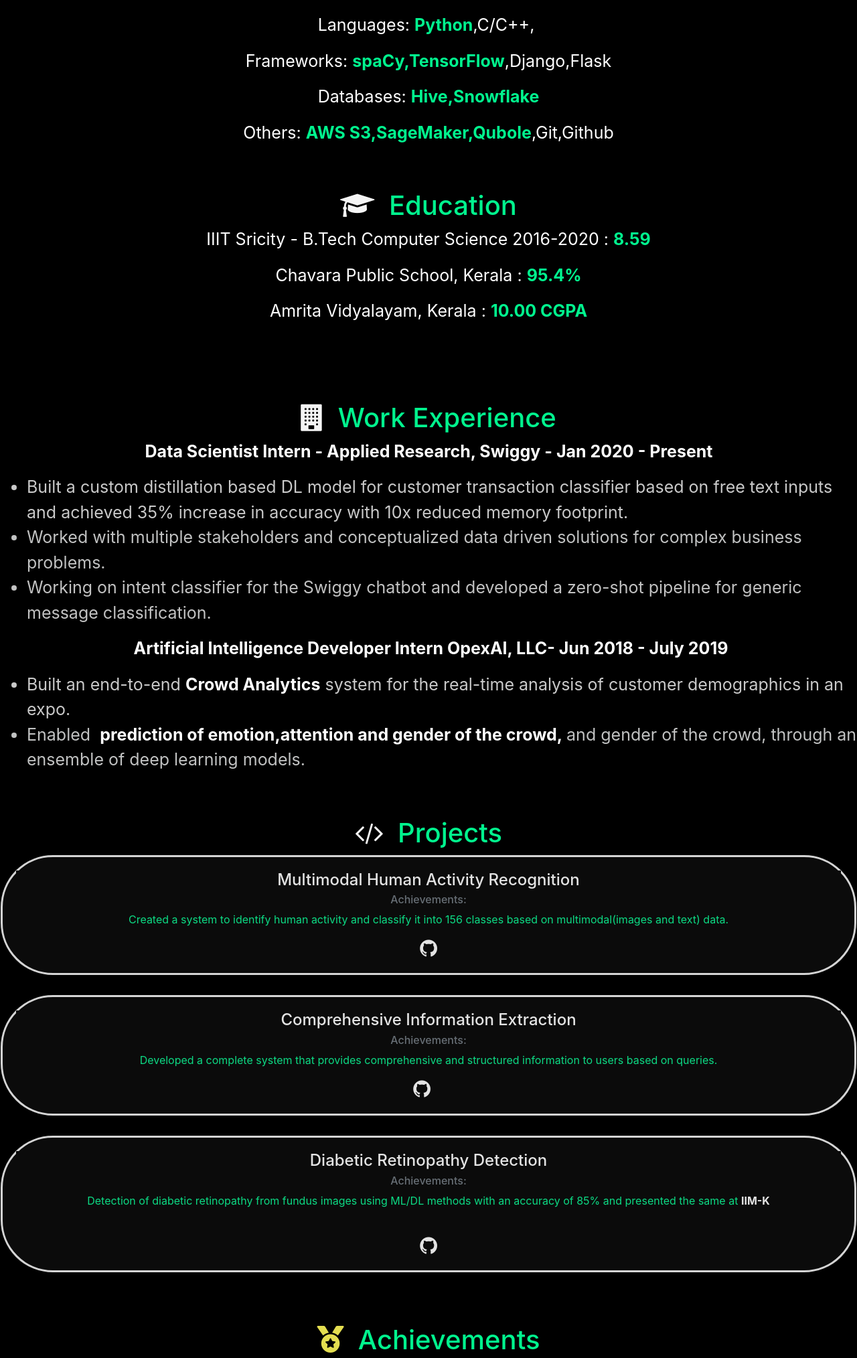
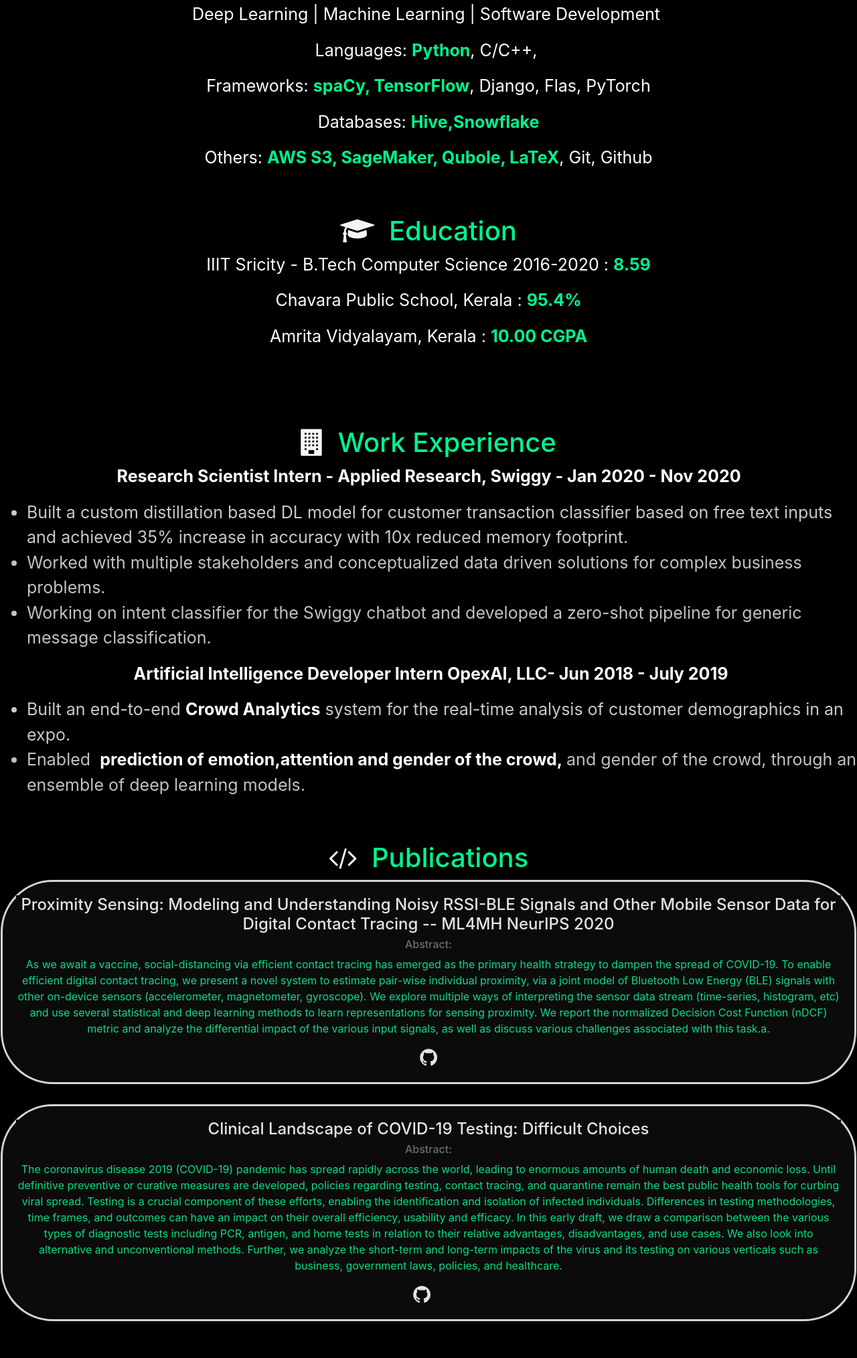
Before and after one commit to AbhinavTalari/rsk97.github.io, a plain HTML site: page index.html in a window 1280 px wide. Shown: the part 1202-3230 px from the top of the page at 67% size. Drawn offline with nearby package versions, Linux system fonts and the light colour scheme; files whose address does not match are found by name.

Commit message:
updated homepage with publications

```diff
--- a/index.html
+++ b/index.html
@@ -47,14 +47,14 @@
     </div>
     <div id="about-me">
         <h1 data-aos="fade-up" data-aos-duration="550" style="text-align: center;padding-top: 70px;color: rgb(0,255,148);">About Me</h1>
-        <p data-aos="fade-up" data-aos-duration="700" style="text-align: center;color: rgb(234,234,234);padding-left: 120px;padding-right: 120px;font-size: 25px;"><br>&nbsp; An extremely passionate Data Scientist with interest in NLP/CV and a knack to solve business problems through data driven methods, including the experience of shipping deep learning models to production.<br><br></p>
+        <p data-aos="fade-up" data-aos-duration="700" style="text-align: center;color: rgb(234,234,234);padding-left: 120px;padding-right: 120px;font-size: 25px;"><br>&nbsp; An extremely passionate Data Scientist (Researcher) with interest in Healthcare/NLP/CV and a knack to solve societal problems through data driven methods and technological innovations. Also, worked on shipping deep learning models to production to add value to the organisation.<br><br></p>
         <div>
             <h1 data-aos="fade" style="text-align: center;">Skills</h1>
             <p data-aos="fade" style="font-size: 25px;color: rgb(254,254,254);text-align: center;">Deep Learning | Machine Learning | Software Development&nbsp;</p>
-            <p data-aos="fade" style="font-size: 25px;color: rgb(254,254,254);text-align: center;">Languages: <strong style="color: rgb(1,244,142);">Python</strong>,C/C++,&nbsp;</p>
-            <p data-aos="fade" style="font-size: 25px;color: rgb(254,254,254);text-align: center;">Frameworks:&nbsp;<strong style="color: rgb(1,244,142);">spaCy,TensorFlow</strong>,Django,Flask</p>
+            <p data-aos="fade" style="font-size: 25px;color: rgb(254,254,254);text-align: center;">Languages: <strong style="color: rgb(1,244,142);">Python</strong>, C/C++,&nbsp;</p>
+            <p data-aos="fade" style="font-size: 25px;color: rgb(254,254,254);text-align: center;">Frameworks:&nbsp;<strong style="color: rgb(1,244,142);">spaCy, TensorFlow</strong>, Django, Flas, PyTorch</p>
             <p data-aos="fade" style="font-size: 25px;color: rgb(254,254,254);text-align: center;">Databases:&nbsp;<strong style="color: rgb(1,244,142);">Hive,Snowflake</strong></p>
-            <p data-aos="fade" style="font-size: 25px;color: rgb(254,254,254);text-align: center;">Others:&nbsp;<strong style="color: rgb(1,244,142);">AWS S3,SageMaker,Qubole</strong>,Git,Github</p>
+            <p data-aos="fade" style="font-size: 25px;color: rgb(254,254,254);text-align: center;">Others:&nbsp;<strong style="color: rgb(1,244,142);">AWS S3, SageMaker, Qubole, LaTeX</strong>, Git, Github</p>
         </div>
     </div>
     <div data-aos="fade" style="padding-top: 50px;padding-bottom: 50px;">
@@ -65,7 +65,7 @@
     </div>
     <div id="work-exp" style="padding-top: 50px;">
         <h1 data-aos="fade" style="text-align: center;"><i class="fa fa-building" style="color: rgb(245,245,245);"></i>&nbsp; Work Experience</h1>
-        <p data-aos="fade-up" style="font-size: 25px;text-align: center;padding-left: 50px;padding-right: 50px;color: rgb(254,254,254);">&nbsp;<strong style="color: rgb(255,255,255);">Data Scientist Intern - Applied Research, Swiggy - Jan 2020 - Present&nbsp;</strong><br></p>
+        <p data-aos="fade-up" style="font-size: 25px;text-align: center;padding-left: 50px;padding-right: 50px;color: rgb(254,254,254);">&nbsp;<strong style="color: rgb(255,255,255);">Research Scientist Intern - Applied Research, Swiggy - Jan 2020 - Nov 2020&nbsp;</strong><br></p>
         <ul data-aos="fade-up">
             <li data-aos="fade" style="font-size: 25px;color: rgb(201,201,201);">Built a custom distillation based DL model for customer transaction classifier based on free text inputs and achieved 35% increase in accuracy with 10x reduced memory footprint. <br></li>
             <li data-aos="fade" style="color: rgb(193,194,194);font-size: 25px;">Worked with multiple stakeholders and conceptualized data driven solutions for complex business problems.<br></li>
@@ -76,6 +76,23 @@
             <li data-aos="fade" style="font-size: 25px;color: rgb(201,201,201);">Built an end-to-end&nbsp;<strong style="color: rgb(255,255,255);">Crowd Analytics</strong> system for the real-time analysis of customer demographics in an expo.<br></li>
             <li data-aos="fade" style="color: rgb(193,194,194);font-size: 25px;">Enabled&nbsp;&nbsp;<strong style="color: rgb(255,255,255);">prediction of emotion,attention and gender of the crowd,&nbsp;</strong>and gender of the crowd, through an ensemble of deep learning models.<br></li>
         </ul>
+    </div>
+        <div id="project-achievement" style="padding-top: 50px;">
+        <h1 data-aos="fade" style="text-align: center;"><i class="fa fa-code" style="color: rgb(245,245,245);"></i>&nbsp; Publications</h1>
+        <div class="card" style="background-color: rgb(0,0,0);">
+            <div class="card-body" data-aos="fade-left" style="background-color: #000000;text-align: center;border-radius: 78px;box-shadow: 0px 0px 0px 0px rgb(173,173,173);filter: brightness(93%) contrast(91%);border-style: solid;border-color: rgb(237,237,237);margin-bottom: 30px;">
+                <h4 class="card-title" style="text-align: center;border-color: rgb(255,255,255);color: rgb(255,255,255);background-color: #000000;">Proximity Sensing: Modeling and Understanding Noisy RSSI-BLE Signals and Other Mobile Sensor Data for Digital Contact Tracing -- ML4MH NeurIPS 2020</h4>
+                <h6 class="text-muted card-subtitle mb-2">Abstract:</h6>
+                <p class="card-text">As we await a vaccine, social-distancing via efficient contact tracing has emerged as the primary health strategy to dampen the spread of COVID-19. To enable efficient digital contact tracing, we present a novel system to estimate pair-wise individual proximity, via a joint model of Bluetooth Low Energy (BLE) signals with other on-device sensors (accelerometer, magnetometer, gyroscope). We explore multiple ways of interpreting the sensor data stream (time-series, histogram, etc) and use several statistical and deep learning methods to learn representations for sensing proximity. We report the normalized Decision Cost Function (nDCF) metric and analyze the differential impact of the various input signals, as well as discuss various challenges associated with this task.a.<br></p><i class="fa fa-github" href = 'https://arxiv.org/abs/2009.04991'style="color: rgb(255,255,255);font-size: 30px;"></i></div>
+            <div class="card-body" data-aos="fade-right"
+                style="background-color: #000000;text-align: center;border-radius: 78px;box-shadow: 0px 0px 0px 0px rgb(173,173,173);filter: brightness(93%) contrast(91%);border-style: solid;border-color: rgb(237,237,237);margin-bottom: 30px;">
+                <h4 class="card-title" style="text-align: center;border-color: rgb(255,255,255);color: rgb(255,255,255);background-color: #000000;">Clinical Landscape of COVID-19 Testing: Difficult Choices<br></h4>
+                <h6 class="text-muted card-subtitle mb-2">Abstract:</h6>
+                <p class="card-text">The coronavirus disease 2019 (COVID-19) pandemic has spread rapidly across the world, leading to enormous amounts of human death and economic loss. Until definitive preventive or curative measures are developed, policies regarding testing, contact tracing, and quarantine remain the best public health tools for curbing viral spread. Testing is a crucial component of these efforts, enabling the identification and isolation of infected individuals. Differences in testing methodologies, time frames, and outcomes can have an impact on their overall efficiency, usability and efficacy. In this early draft, we draw a comparison between the various types of diagnostic tests including PCR, antigen, and home tests in relation to their relative advantages, disadvantages, and use cases. We also look into alternative and unconventional methods. Further, we analyze the short-term and long-term impacts of the virus and its testing on various verticals such as business, government laws, policies, and healthcare.<br></p><a class="card-link" href="#"><i class="fa fa-github" style="color: rgb(255,255,255);font-size: 30px;"></i></a><a class="card-link"
+                    href="#"></a></div>
+
+        </div>
+        <ul></ul>
     </div>
     <div id="project-achievement" style="padding-top: 50px;">
         <h1 data-aos="fade" style="text-align: center;"><i class="fa fa-code" style="color: rgb(245,245,245);"></i>&nbsp; Projects</h1>
```
